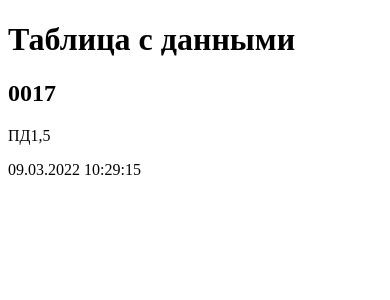
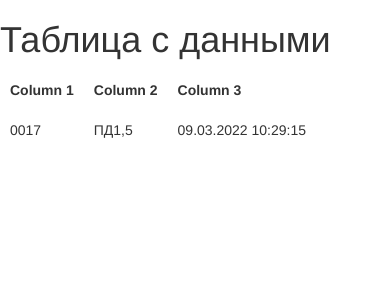
Before and after one commit to LlamaUnicorn/FPW_Final, a Django app: page / in a window 390 px wide. Shown: the top 300 px of the page. Run offline with Django 4.2, Linux system fonts and the light colour scheme; data comes from the database, SQL or seed files in the repository; some libraries are stand-ins or nearby versions.

Commit message:
Added mobile friendly style; th and tr padding

```diff
--- a/silant/service_portal/admin.py
+++ b/silant/service_portal/admin.py
@@ -1,7 +1,9 @@
 from django.contrib import admin
 
 from .models import Vehicle, DirectoryVehicleModel, DirectoryVehicleEngineModel, DirectoryVehicleLiveAxleModel
-from .models import DirectoryVehicleDeadAxleModel, DirectoryClientsModel, DirectoryVehicleTransmissionModel, DirectoryServiceProvider
+from .models import DirectoryVehicleDeadAxleModel, DirectoryClientsModel, DirectoryVehicleTransmissionModel, \
+    DirectoryServiceProvider
+
 
 class VehicleAdmin(admin.ModelAdmin):
     list_display = ('vehicle_serial_number', 'vehicle_model', 'vehicle_shipping_date')
--- a/silant/service_portal/templates/service_portal/index.html
+++ b/silant/service_portal/templates/service_portal/index.html
@@ -2,16 +2,37 @@
 <html lang="en">
 <head>
     <meta charset="UTF-8">
+    <meta name="viewport" content="width=device-width, initial-scale=1.0">
+    <link rel="stylesheet" href="https://maxcdn.bootstrapcdn.com/bootstrap/3.3.7/css/bootstrap.min.css" integrity="sha384-BVYiiSIFeK1dGmJRAkycuHAHRg32OmUcww7on3RYdg4Va+PmSTsz/K68vbdEjh4u" crossorigin="anonymous">
     <title>Электронная сервисная книжка "Мой Силант"</title>
+    <style>
+        th {
+        padding: 10px;
+        }
+        td {
+        padding: 10px;
+        }
+    </style>
 </head>
 <body>
     <h1>Таблица с данными</h1>
-    {% for vehicle in vehicles %}
-    <div>
-        <h2>{{ vehicle.vehicle_serial_number}}</h2>
-        <p>{{ vehicle.vehicle_model}}</p>
-        <p>{{ vehicle.vehicle_shipping_date|date:"d.m.Y H:i:s" }}</p>
-    </div>
-    {% endfor %}
+    <table>
+        <thead>
+            <tr>
+                <th>Column 1</th>
+                <th>Column 2</th>
+                <th>Column 3</th>
+            </tr>
+        </thead>
+        <tbody>
+            {% for vehicle in vehicles %}
+            <tr>
+                <td>{{ vehicle.vehicle_serial_number}}</td>
+                <td>{{ vehicle.vehicle_model|truncatechars:12 }}</td>
+                <td>{{ vehicle.vehicle_shipping_date|date:"d.m.Y H:i:s" }}</td>
+            </tr>
+            {% endfor %}
+        </tbody>
+    </table>
 </body>
 </html>
--- a/silant/service_portal/urls.py
+++ b/silant/service_portal/urls.py
@@ -3,5 +3,5 @@ from django.urls import path
 from .views import index
 
 urlpatterns = [
-    path('', index),
+    path('', index, name='index'),
 ]
--- a/silant/service_portal/views.py
+++ b/silant/service_portal/views.py
@@ -1,8 +1,20 @@
 from django.shortcuts import render
+from django.views.generic import CreateView
 
 from .models import Vehicle
+from .forms import VehicleForm
 
 
 def index(request):
     vehicles = Vehicle.objects.all
     return render(request, 'service_portal/index.html', {'vehicles': vehicles})
+
+
+class VehicleCreateView(CreateView):
+    template_name = 'service_portal/create.html'
+    form_class = VehicleForm
+    success_url = ''
+
+    def get_context_data(self, **kwargs):
+        context = super().get_context_data(**kwargs)
+        context['']
--- a/silant/silant/urls.py
+++ b/silant/silant/urls.py
@@ -17,7 +17,9 @@ from django.contrib import admin
 from django.urls import path, include
 
 
+
 urlpatterns = [
     path('', include('service_portal.urls')),
+    # path('', include('service_portal.urls')),
     path('admin/', admin.site.urls),
 ]
```
Also changed, not shown: silant/service_portal/forms.py (added, +13 -0 lines).
